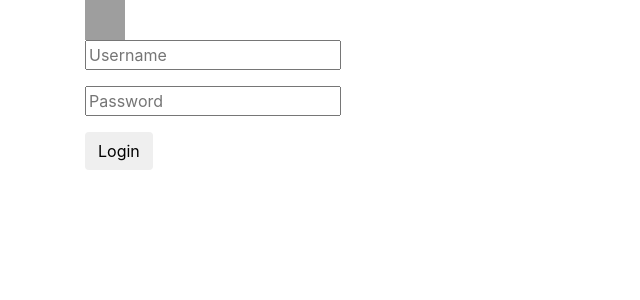
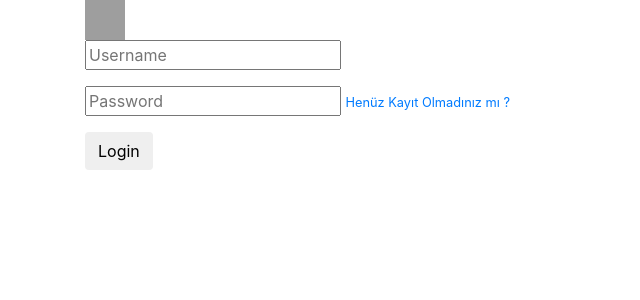
Before and after one commit to serkancakmakk/neyapiyoruz, a Django app: page /login/ in a window 1280 px wide. Shown: the part 56-356 px from the top of the page, without its empty margins (0-640 px from the left). Run offline with Django 4.2, Linux system fonts and the light colour scheme; parts of the project's set-up code (start-up, migrations or seed data) failed here and were passed over; some libraries are stand-ins or nearby versions; grey boxes are pictures that could not be loaded.

Commit message:
Login & Register page güncellendi

```diff
--- a/haydi/templates/login.html
+++ b/haydi/templates/login.html
@@ -21,8 +21,13 @@
             </div>
             <div class="form-group">
                 <input type="password" name="password" placeholder="Password">
+                <a href="{% url 'register' %}">
+                    <small>Henüz Kayıt Olmadınız mı ?</small>
+                  </a>
             </div>
+
             <button type="submit" class="btn" id="loginbtn">Login</button>
+
         </form>
     </div>
 
--- a/haydi/templates/register.html
+++ b/haydi/templates/register.html
@@ -53,6 +53,9 @@
                   {% endfor %}
               </div>
           {% endif %}
+          <a href="{% url 'login' %}">
+            <small>Hesabınız Varmı ?</small>
+          </a>
         </div>
         <button type="submit" class="btn" id="loginbtn">Register</button>
     </form>
```
